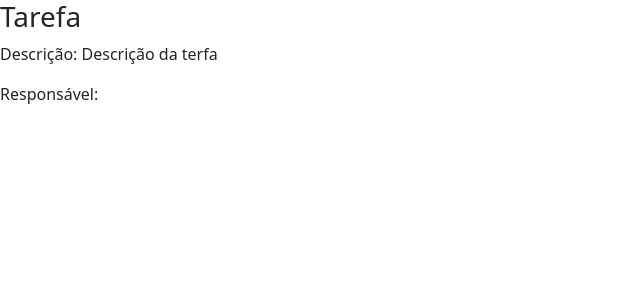
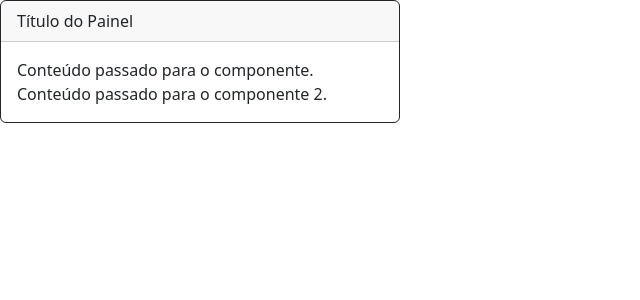
Before and after one commit to gseovana/curso-angular, an Angular app in the folder diretivas/: page / in a window 1280 px wide. Shown: the top 300 px of the page, without its empty margins (0-640 px from the left). Built offline with nearby package versions, Linux system fonts and the light colour scheme.

Commit message:
ng-content

```diff
--- a/diretivas/src/app/app.component.html
+++ b/diretivas/src/app/app.component.html
@@ -3,4 +3,19 @@
 <!--<app-diretiva-ngfor></app-diretiva-ngfor>-->
 <!--<app-diretiva-ngclass></app-diretiva-ngclass>-->
 <!--<app-diretiva-ngstyle></app-diretiva-ngstyle>-->
-<app-operador-elvis></app-operador-elvis>
+<!--<app-operador-elvis></app-operador-elvis>-->
+
+<!--<app-exemplo-ng-content>
+    Conteúdo passado para o componente.
+    <app-operador-elvis></app-operador-elvis>
+</app-exemplo-ng-content>--->
+
+<app-exemplo-ng-content>
+    <div class="titulo">Título do Painel</div>
+    <div class="conteudo">
+        Conteúdo passado para o componente.
+    </div>
+    <div class="conteudo">
+        Conteúdo passado para o componente 2.
+    </div>
+</app-exemplo-ng-content>
--- a/diretivas/src/app/app.module.ts
+++ b/diretivas/src/app/app.module.ts
@@ -9,6 +9,7 @@ import { DiretivaNgclassComponent } from './diretiva-ngclass/diretiva-ngclass.co
 import { DiretivaNgstyleComponent } from './diretiva-ngstyle/diretiva-ngstyle.component';
 import { FormsModule } from '@angular/forms';
 import { OperadorElvisComponent } from './operador-elvis/operador-elvis.component';
+import { ExemploNgContentComponent } from './exemplo-ng-content/exemplo-ng-content.component';
 
 @NgModule({
   declarations: [
@@ -18,7 +19,8 @@ import { OperadorElvisComponent } from './operador-elvis/operador-elvis.componen
     DiretivaNgforComponent,
     DiretivaNgclassComponent,
     DiretivaNgstyleComponent,
-    OperadorElvisComponent
+    OperadorElvisComponent,
+    ExemploNgContentComponent
   ],
   imports: [
     BrowserModule,
--- /dev/null
+++ b/diretivas/src/app/exemplo-ng-content/exemplo-ng-content.component.html
@@ -0,0 +1,10 @@
+<div class="card border-dark mb-3" style="max-width: 25rem;">
+    <div class="card-header">
+        <ng-content select=".titulo"></ng-content>
+    </div>
+    <div class="card-body">
+        <p class="card-text">
+            <ng-content select=".conteudo"></ng-content>
+        </p>
+    </div>
+  </div>
--- a/diretivas/src/app/operador-elvis/operador-elvis.component.html
+++ b/diretivas/src/app/operador-elvis/operador-elvis.component.html
@@ -1,4 +1,3 @@
-<h3>Tarefa</h3>
 <p>Descrição: {{ tarefa.desc }}</p>
 <!---<p>Responsável: {{ tarefa.responsavel.nome }}</p>-->
 
```
Also changed, not shown: diretivas/src/app/exemplo-ng-content/exemplo-ng-content.component.ts (added, +10 -0 lines), diretivas/src/app/exemplo-ng-content/exemplo-ng-content.component.css (added), 1 other file (tests, documents, lock files or other folders).
